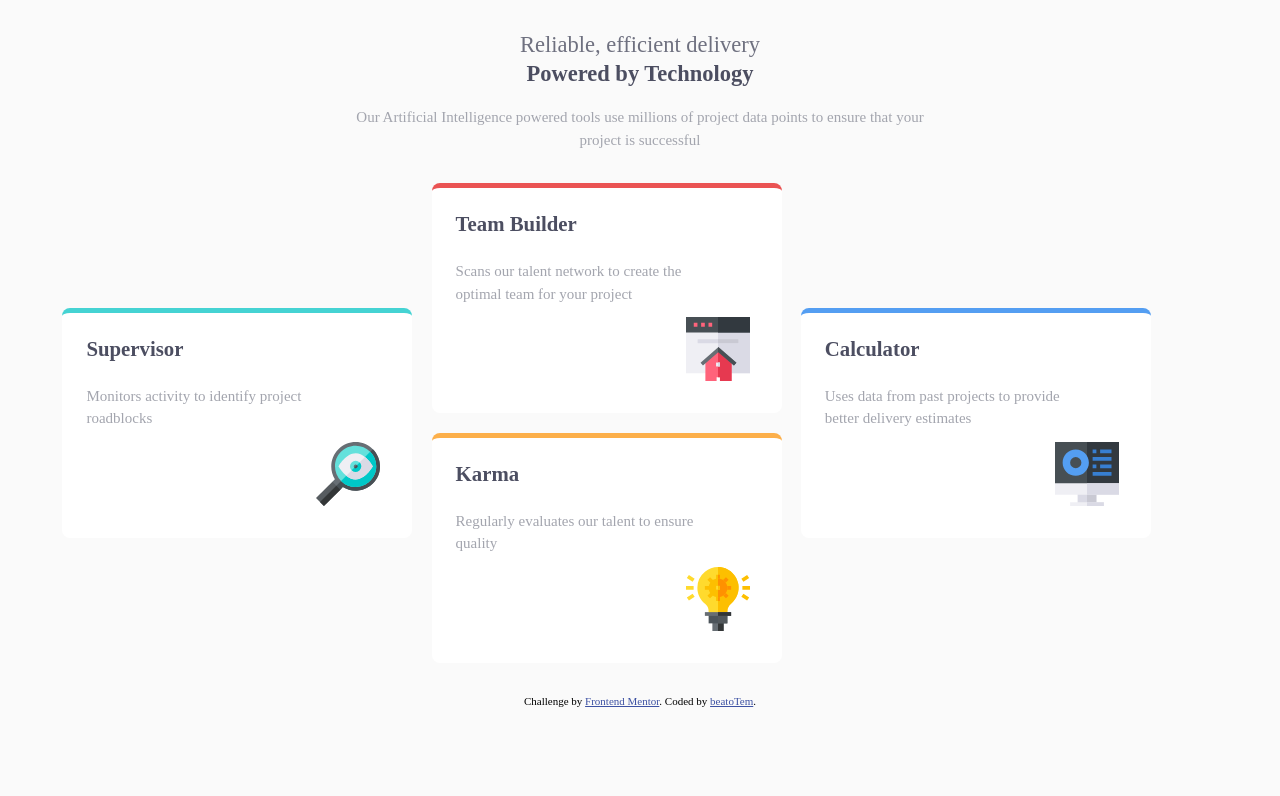
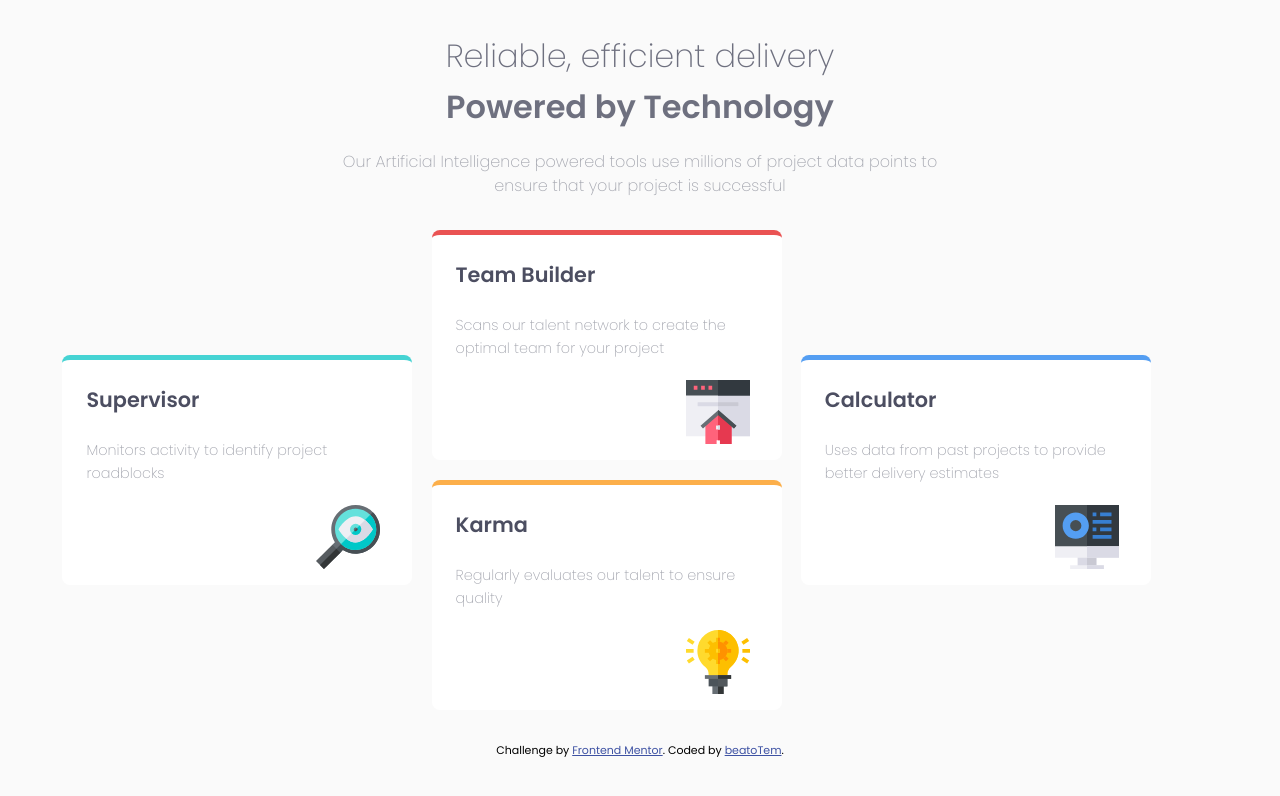
Before and after one commit to iamlearner0/Four-card-feature-section, a plain HTML site: page index.html in a window 1280 px wide. Drawn offline with Linux system fonts and the light colour scheme.

Commit message:
Added correct font and adjusted the font size

```diff
--- a/index.html
+++ b/index.html
@@ -15,15 +15,17 @@
     <!-- Feel free to remove these styles or customise in your own stylesheet 👍 -->
   </head>
   <body>
-    <div class="header">
-      <h2 class="first--header">Reliable, efficient delivery</h2>
-      <h2 class="second--header">Powered by Technology</h2>
+    <header class="header">
+      <h1 class="first--header">
+        Reliable, efficient delivery
+        <span class="second--header">Powered by Technology</span>
+      </h1>
       <p>
         Our Artificial Intelligence powered tools use millions of project data
         points to ensure that your project is successful
       </p>
-    </div>
-    <div class="main">
+    </header>
+    <main class="main">
       <div class="grid-box">
         <div class="container">
           <h3 class="container-title">Supervisor</h3>
@@ -66,7 +68,7 @@
           />
         </div>
       </div>
-    </div>
+    </main>
 
     <footer>
       <p class="attribution">
--- a/styles.css
+++ b/styles.css
@@ -1,3 +1,5 @@
+@import url("https://fonts.googleapis.com/css2?family=Poppins:wght@200;400;600&display=swap");
+
 * {
   padding: 0;
   margin: 0;
@@ -5,8 +7,9 @@
 }
 
 body {
-  font-size: 15px;
-  max-width: 1440px;
+  font-size: 1rem;
+  font-family: "Poppins", sans-serif;
+  /* max-width: 1440px; */
   width: 100%;
   background-color: hsl(0, 0%, 98%);
   padding: 2rem;
@@ -25,6 +28,7 @@ body {
 }
 
 .second--header {
+  display: block;
   color: hsl(234, 12%, 34%);
   font-weight: 600;
   margin: 0.2rem auto 1.2rem;
@@ -67,15 +71,16 @@ body {
 }
 
 .container p {
-  max-width: 90%;
+  max-width: 100%;
   color: hsl(229, 6%, 66%);
+  font-size: 0.9rem;
   font-weight: 200;
-  line-height: 1.5;
+  line-height: 1.6;
 }
 
 .container-logo {
   position: absolute;
-  bottom: 2rem;
+  bottom: 1rem;
   right: 2rem;
 }
 
```
